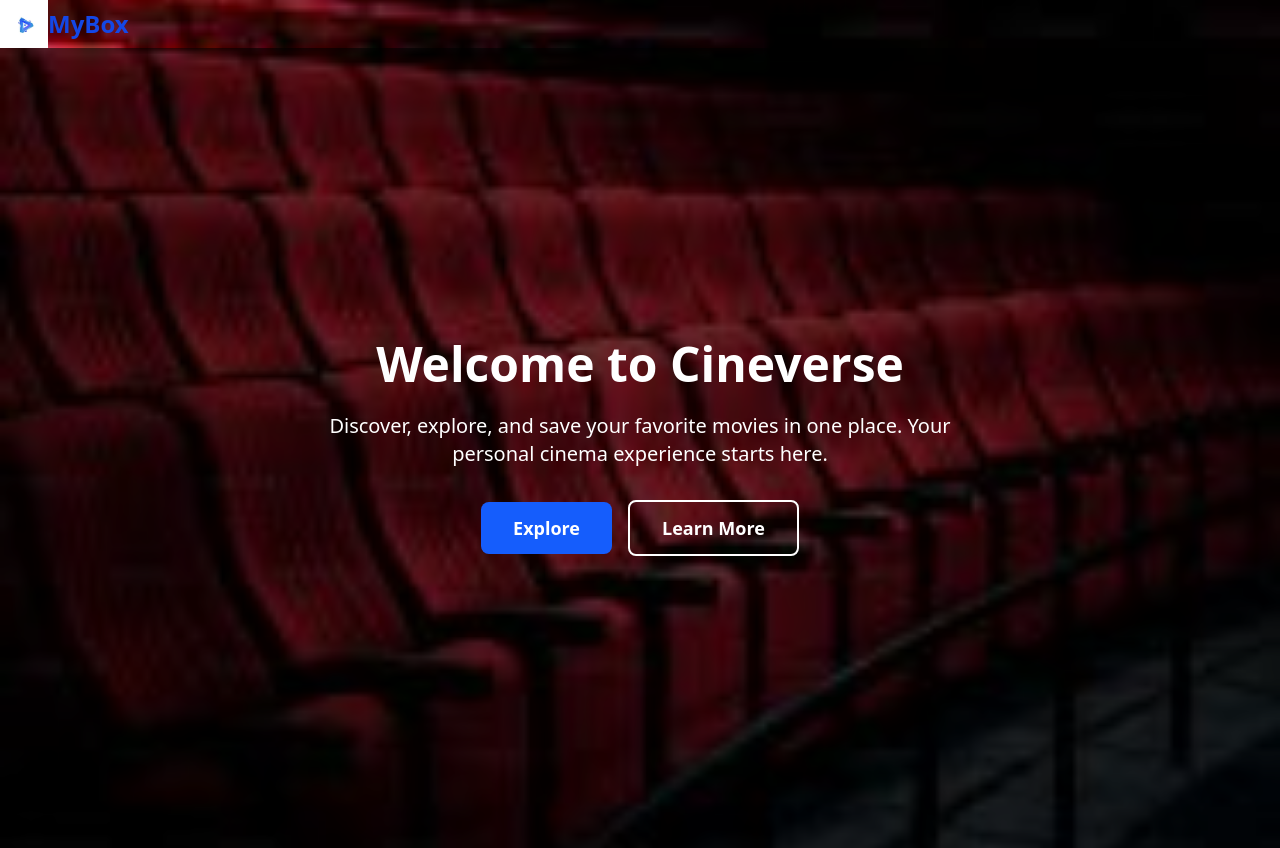
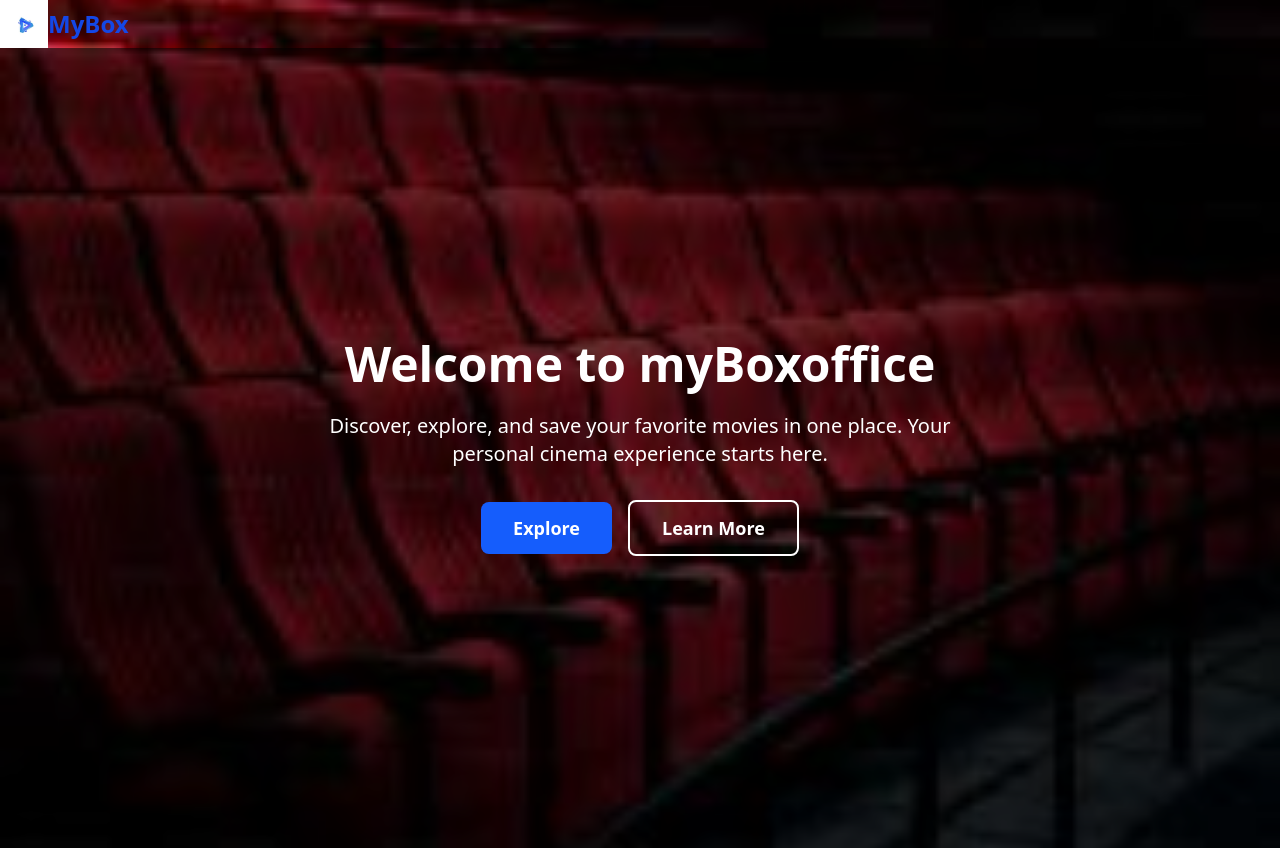
Before and after one commit to Valentine231/myBox, a React (Vite) app: page / in a window 1280 px wide. Built offline with nearby package versions, Linux system fonts and the light colour scheme.

Commit message:
small-fix

```diff
--- a/src/Pages/Home.jsx
+++ b/src/Pages/Home.jsx
@@ -18,7 +18,7 @@ const Home = () => {
 
       <div className="min-h-screen bg-black/60 flex items-center justify-center">
         <div className="text-center text-white p-8">
-          <h1 className="text-5xl font-bold mb-6">Welcome to Cineverse</h1>
+          <h1 className="text-5xl font-bold mb-6">Welcome to myBoxoffice</h1>
           <p className="text-xl mb-8 max-w-2xl mx-auto">
             Discover, explore, and save your favorite movies in one place.
             Your personal cinema experience starts here.
```
